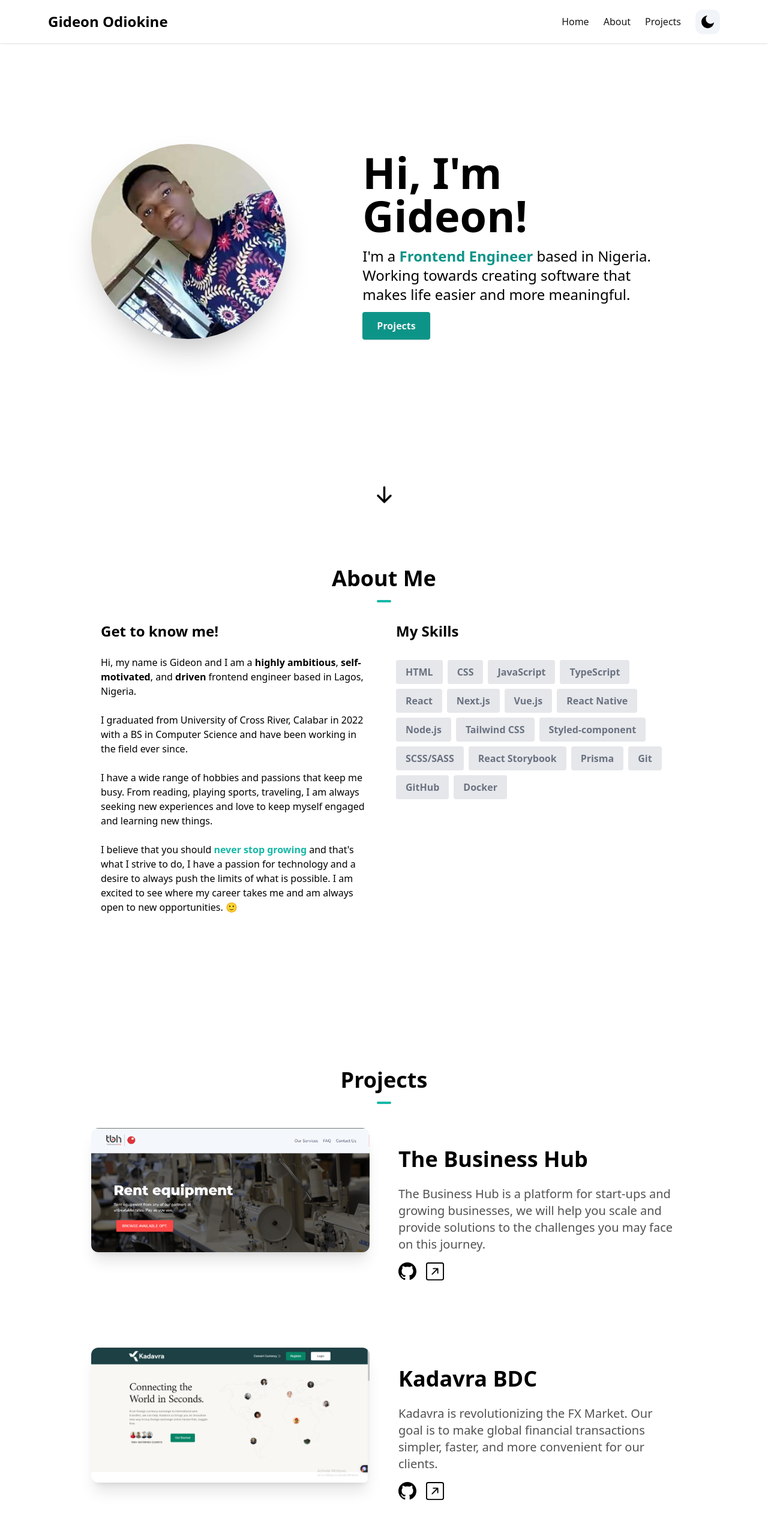
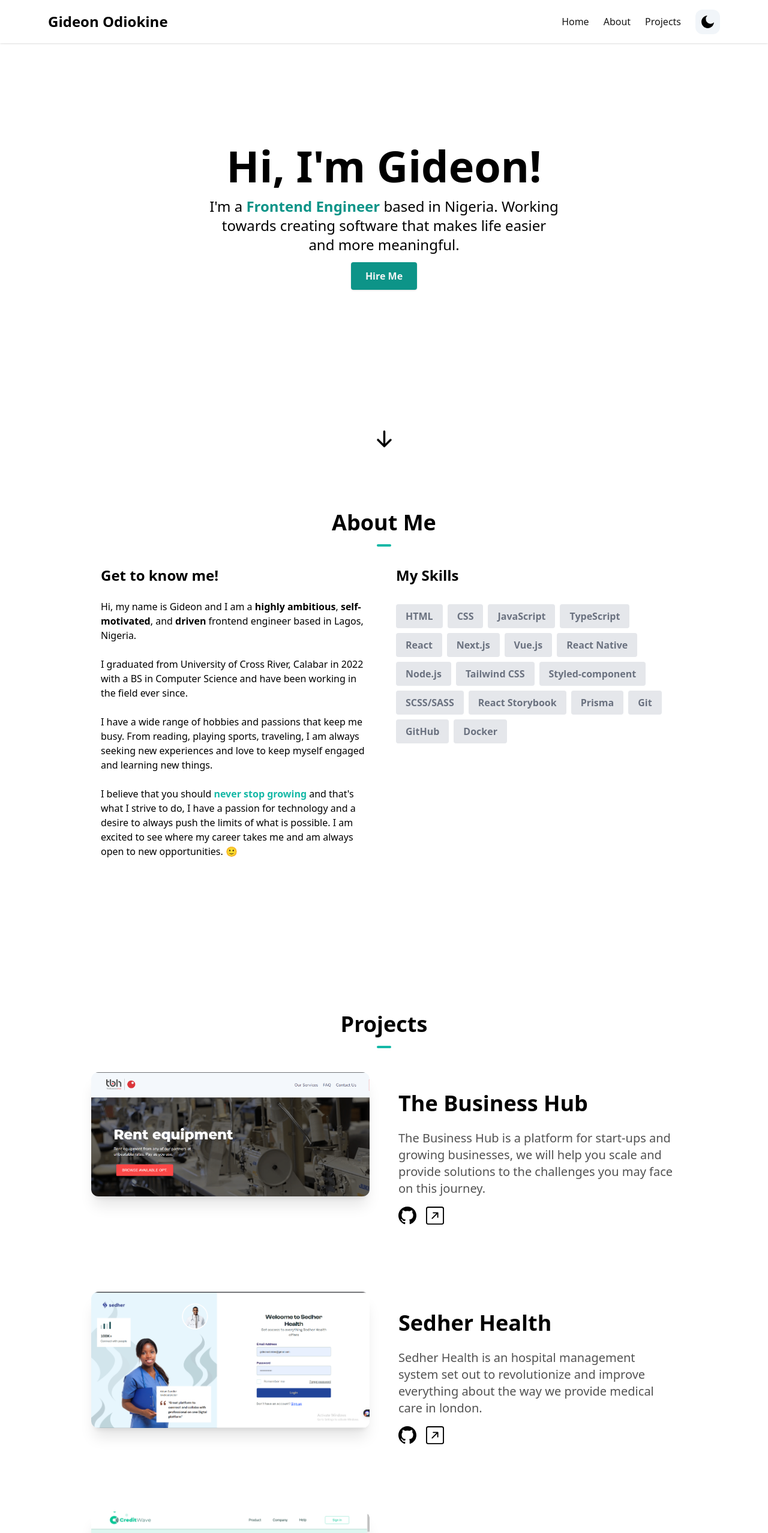
Before and after one commit to Rex-Amaizu/my-portfolio, a Next.js app: page / in a window 1280 px wide. Shown: the top 2555 px of the page at 60% size. Built offline with nearby package versions, Linux system fonts and the light colour scheme.

Commit message:
update project section

```diff
--- a/components/HeroSection.tsx
+++ b/components/HeroSection.tsx
@@ -7,8 +7,8 @@ import { HiArrowDown } from "react-icons/hi"
 const HeroSection = () => {
   return (
     <section id="home">
-      <div className="flex flex-col text-center items-center justify-center animate-fadeIn animation-delay-2 my-10 py-16 sm:py-32 md:py-48 md:flex-row md:space-x-4 md:text-left">
-        <div className="md:mt-2 md:w-1/2">
+      <div className="flex flex-col text-center items-center justify-center animate-fadeIn animation-delay-2 my-10 py-16 sm:py-32 md:py-48 md:flex-row md:space-x-4 md:text-center">
+        {/* <div className="md:mt-2 md:w-1/2">
           <Image
             src="/gidi.jpeg"
             alt=""
@@ -16,28 +16,30 @@ const HeroSection = () => {
             height={325}
             className="rounded-full shadow-2xl"
           />
-        </div>
+        </div> */}
         <div className="md:mt-2 md:w-3/5">
-          <h1 className="text-4xl font-bold mt-6 md:mt-0 md:text-7xl">Hi, I&#39;m Gideon!</h1>
+          <h1 className="text-4xl font-bold mt-6 md:mt-0 md:text-7xl">
+            Hi, I&#39;m Gideon!
+          </h1>
           <p className="text-lg mt-4 mb-6 md:text-2xl">
             I&#39;m a{" "}
             <span className="font-semibold text-teal-600">
               Frontend Engineer{" "}
             </span>
-            based in Nigeria. Working towards creating software that
-            makes life easier and more meaningful.
+            based in Nigeria. Working towards creating software that makes life
+            easier and more meaningful.
           </p>
-          <Link
-            to="projects"
-            className="text-neutral-100 font-semibold px-6 py-3 bg-teal-600 rounded shadow hover:bg-teal-700"
-            activeClass="active"
+          <a
+            href="mailto:gideonodiokine@gmail.com"
+            className="text-neutral-100 font-semibold px-6 py-3 bg-teal-600 rounded cursor-pointer shadow hover:bg-teal-700"
+            // activeClass="active"
             spy={true}
             smooth={true}
             offset={-100}
             duration={500}
           >
-            Projects
-          </Link>
+            Hire Me
+          </a>
         </div>
       </div>
       <div className="flex flex-row items-center text-center justify-center ">
@@ -53,7 +55,7 @@ const HeroSection = () => {
         </Link>
       </div>
     </section>
-  )
+  );
 }
 
 export default HeroSection
--- a/components/ProjectsSection.tsx
+++ b/components/ProjectsSection.tsx
@@ -13,14 +13,7 @@ const projects = [
     github: "https://github.com/gideonodiokine",
     link: "https://thebusinesshub.ng/",
   },
-  {
-    name: "Kadavra BDC",
-    description:
-      "Kadavra is revolutionizing the FX Market. Our goal is to make global financial transactions simpler, faster, and more convenient for our clients.",
-    image: "/kadavra.png",
-    github: "https://github.com/gideonodiokine",
-    link: "https://www.kadavra.co/",
-  },
+
   {
     name: "Sedher Health",
     description:
@@ -36,6 +29,15 @@ const projects = [
     image: "/creditwave.png",
     github: "https://github.com/richardingwe/creditwave",
     link: "https://creditwave-website.vercel.app/",
+  },
+
+  {
+    name: "Crowdfunding Platform",
+    description:
+      "Blockchain, metamask pairing, interaction with smart contracts, sending Ethereum through the blockchain network, and writing solidity code.",
+    image: "/kadavra.png",
+    github: "https://github.com/gideonodiokine",
+    link: "https://www.kadavra.co/",
   },
 ];
 
```
Also changed, not shown: public/crowdfunding.png (added).
